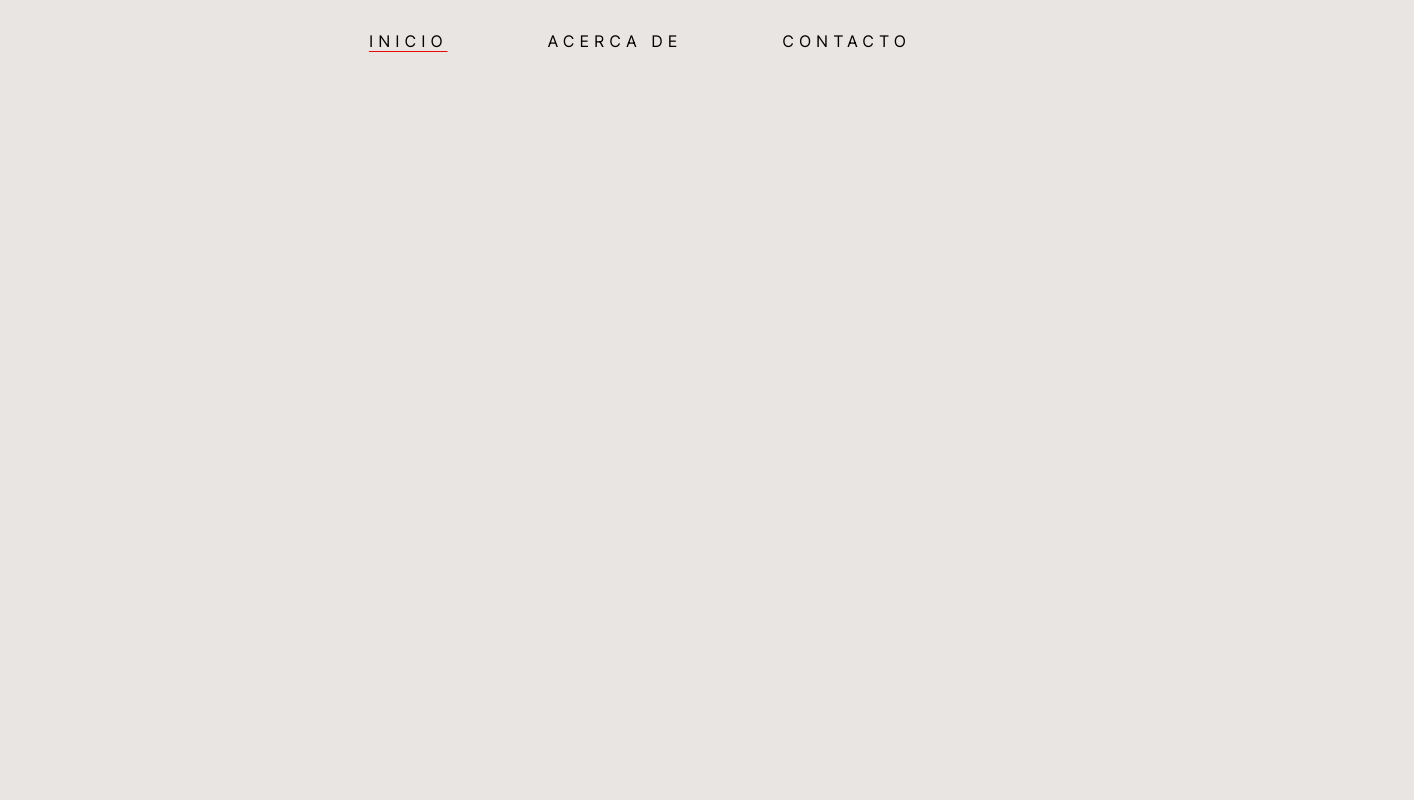
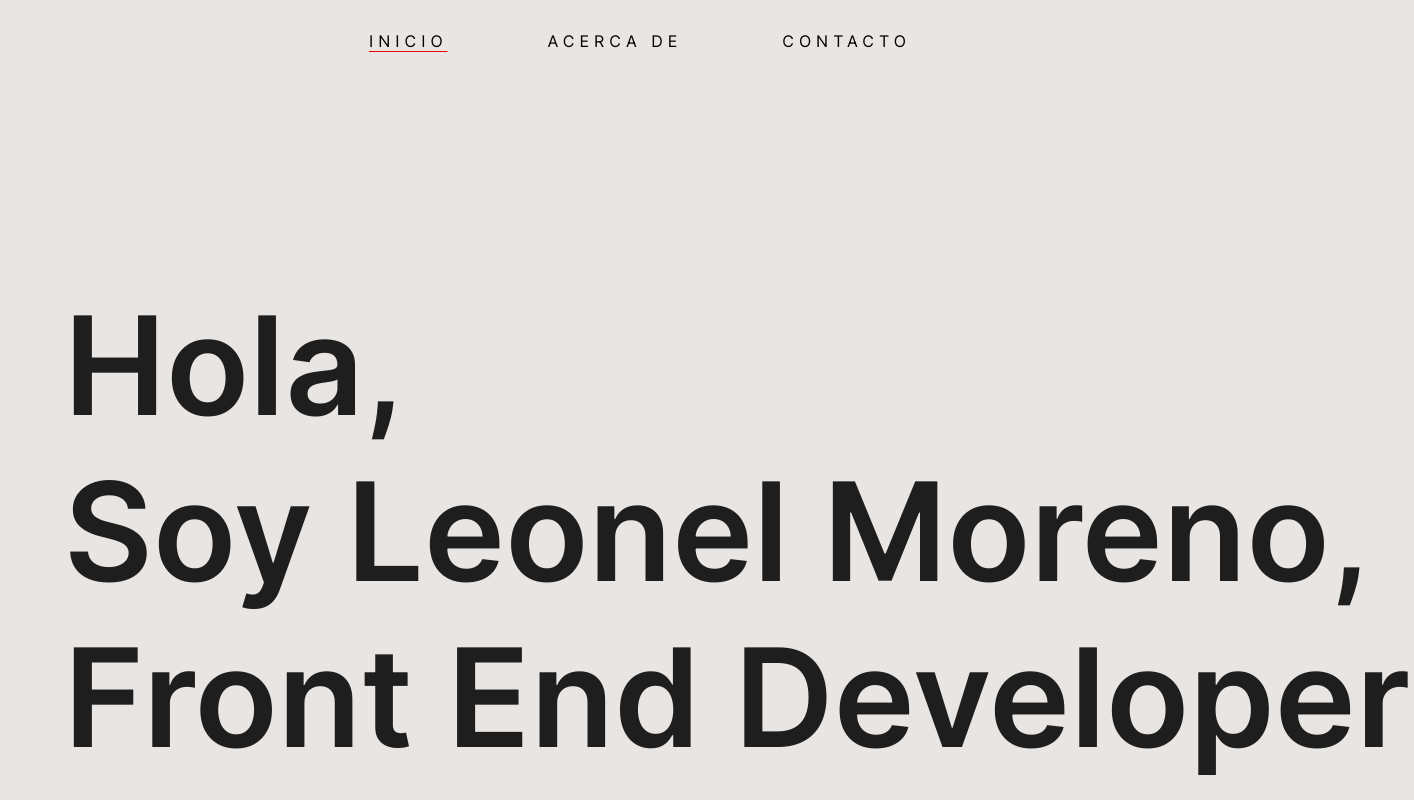
Before and after one commit to leomoreno99/leomoreno-portfolio, a React (Create React App) app: page / in a window 1280 px wide. Shown: the top 800 px of the page, 1414 px wide, since content can reach past the window. Built offline with nearby package versions, Linux system fonts and the light colour scheme.

Commit message:
hero-section-web-screen-completed

```diff
--- /dev/null
+++ b/src/components/HeroSection.js
@@ -0,0 +1,89 @@
+import React from 'react';
+import styled from 'styled-components';
+import Ptext from './Ptext';
+
+const HeroStyles = styled.div`
+  .hero {
+    height: 100vh;
+    min-height: 1000px;
+    width: 100%;
+    text-align: start;
+    display: flex;
+    /* align-items: center; */
+    justify-content: center;
+    position: relative;
+  }
+  .hero__heading {
+    font-size: 2rem;
+    margin-bottom: -4rem;
+    position: relative;
+    span {
+      display: inline-block;
+      width: 100%;
+    }
+    .hero__name {
+        margin-top: 28.2rem;
+      width: 135rem;
+      font-size: 13.7rem;
+      font-family: 'Inter Semi Bold';
+      color: var(--deep-dark);
+    }
+  }
+  .hero__info {
+    margin-top: 12rem;
+    font-size: 5.2rem;
+    font-family: 'Inter Medium';
+    span {
+        font-family: 'Inter Extra Light'
+    }
+  }
+
+  @media only screen and (max-width: 768px) {
+    .hero {
+      min-height: 750px;
+    }
+    .hero__heading {
+      font-size: 1.4rem;
+      margin-bottom: -3rem;
+      .hero__name {
+        font-size: 4.5rem;
+      }
+    }
+    .hero__info {
+      margin-top: 3rem;
+    }
+
+    .hero__scrollDown {
+      right: 0;
+      width: 20px;
+      gap: 1rem;
+      p {
+        font-size: 1.3rem;
+      }
+    }
+  }
+`;
+
+export default function HeroSection() {
+  return (
+    <HeroStyles>
+      <div className="hero">
+        <div className="container">
+          <h1 className="hero__heading">
+            <span className="hero__name">
+                Hola, <br></br>
+                Soy Leonel Moreno, <br></br>
+                Front End Developer</span>
+          </h1>
+          <div className="hero__info">
+            <p>
+            Soy estudiante avanzado de Ingeniería en Sistemas. Me gusta el desarrollo web,
+            siempre estoy profundizando conocimientos sobre ello y sobre nuevas tecnologías.
+            <span>Amante del arte en todo su esplendor.</span>
+            </p>
+          </div>
+        </div>
+      </div>
+    </HeroStyles>
+  );
+}
--- /dev/null
+++ b/src/components/Ptext.js
@@ -0,0 +1,20 @@
+import React from 'react';
+import styled from 'styled-components';
+
+const PStyle = styled.div`
+  max-width: 500px;
+  margin: 0 auto;
+  font-size: 1.8rem;
+  line-height: 1.3em;
+  @media only screen and (max-width: 768px) {
+    font-size: 1.4rem;
+  }
+`;
+
+export default function Ptext({ children }) {
+  return (
+    <PStyle className="para">
+      <p>{children}</p>
+    </PStyle>
+  );
+}
--- a/src/pages/Home.js
+++ b/src/pages/Home.js
@@ -1,11 +1,10 @@
 import React from 'react'
+import HeroSection from '../components/HeroSection'
 
 export const Home = () => {
   return (
-    <div className='container'>
-      <h1>
-        Home
-      </h1>
+    <div>
+      <HeroSection />
     </div>
   )
 }
--- a/src/styles/Typography.js
+++ b/src/styles/Typography.js
@@ -32,17 +32,6 @@ const Typography = createGlobalStyle`
     src: url(${InterSemiBold});
     font-style: normal;
   }
-  html{
-    font-family: 'Inter Regular';
-    color: var(--black);
-  }
-  *{
-    font-family: 'Inter Regular';
-    color: var(--black);
-  }
-  h1,h2,h3,h4,h5,h6{
-    font-family: 'Inter Medium'
-  }
 `;
 
 export default Typography;
```
